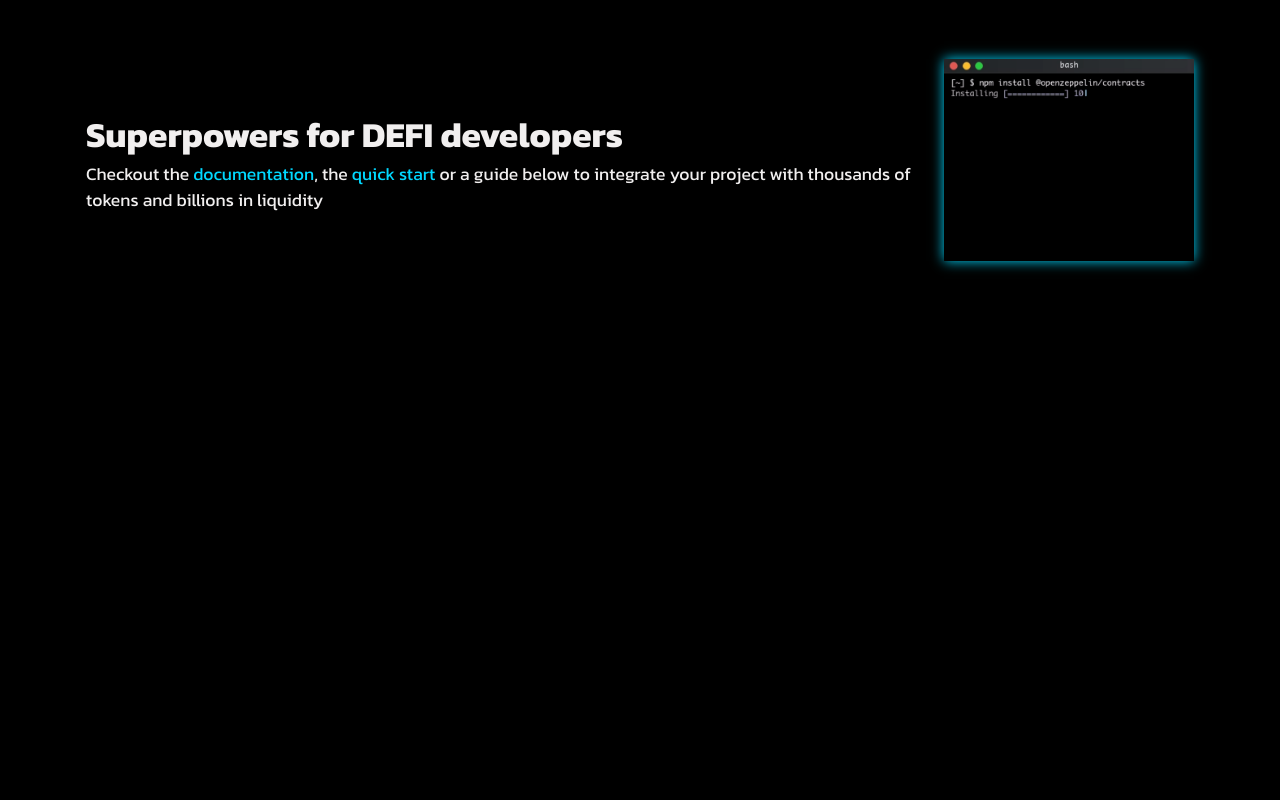
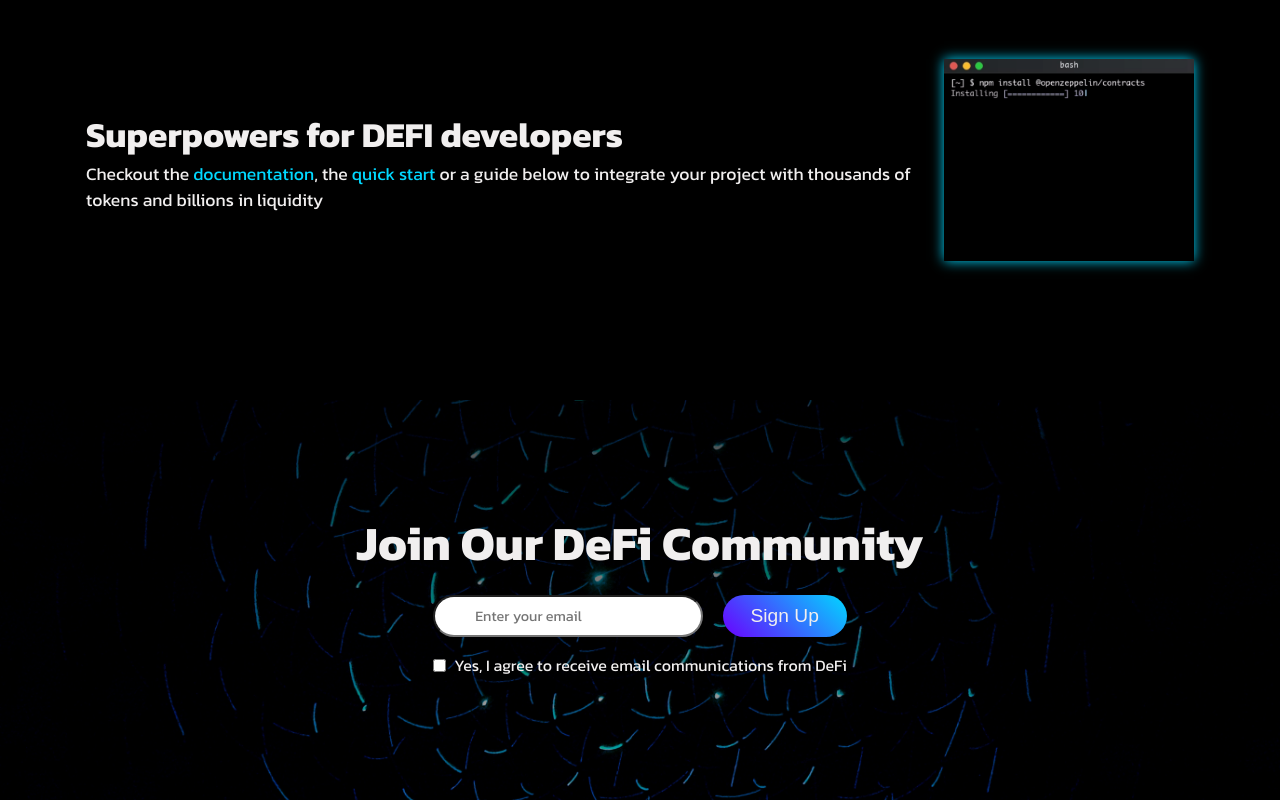
Before and after one commit to mena0018/Trading-Website, a React (Create React App) app: page / in a window 1280 px wide. Shown: the part 1690-2490 px from the top of the page. Before the commit the page ends 2090 px from the top, so only its background shows below. Built offline with nearby package versions, Linux system fonts and the light colour scheme.

Commit message:
Implementation of the Subscription Section

```diff
--- a/src/App.tsx
+++ b/src/App.tsx
@@ -3,6 +3,7 @@ import Home from "./pages/Home/Home";
 import "./index.scss";
 import About from "./pages/About/About";
 import Developer from "./pages/Developer/Developer";
+import Subscription from "./pages/Subscription/Subscription";
 
 
 function App() {
@@ -13,6 +14,7 @@ function App() {
       <Home />
       <About />
       <Developer />
+      <Subscription />
     </>
   );
 }
--- /dev/null
+++ b/src/pages/Subscription/Subscription.module.scss
@@ -0,0 +1,75 @@
+@import "../../scss/_mixins.scss";
+@import "../../scss/variables.scss";
+
+
+.subscription_container {
+  width: 100%;
+  height: 50vh;
+  position: relative;
+  padding: 1rem;
+
+  &::before {
+    content: "";
+    width: 100%;
+    height: 100%;
+    position: absolute;
+    top: 0;
+    left: 0;
+    z-index: -1;
+    background:
+      linear-gradient(rgba(0, 0, 0, 0.7), rgba(0, 0, 0, 0.3)),
+      url("../../assets/subscribe.jpg")
+      no-repeat center center/cover;
+  }
+
+  .subscription_content {
+    @include align-flex(center);
+    flex-direction: column;
+    width: 100%;
+    height: 100%;
+    margin: auto;
+  }
+
+ .form_container{
+    @include align-flex(space-between);
+    width: 100%;
+    margin: 1rem 0;
+
+    input[type="email"] {
+      padding: 0.7rem 2.5rem;
+      font-size: 0.9rem;
+      border-radius: 50px;
+      color: $black;
+
+      &::placeholder {
+        font-family: $font-fam;
+        font-size: 0.9rem;
+      }
+    }
+
+    input[type="checkbox"] {
+      margin-right: 0.5rem;
+    }
+  }
+}
+
+@media screen and (max-width: 495px) {
+  .form_container:nth-of-type(1) {
+    flex-direction: column;
+    gap: 1.2rem;
+
+    input[type="email"] {
+      padding: 0.5rem 2.5rem;
+    }
+
+    button {
+      width: 50%;
+      padding: 6px 28px;
+      font-size: 1rem;
+    }
+  }
+
+  .form_container:nth-of-type(2) {
+    text-align: center;
+  }
+}
--- /dev/null
+++ b/src/pages/Subscription/Subscription.tsx
@@ -0,0 +1,33 @@
+import styles from "./Subscription.module.scss";
+
+
+const Subscription = () => {
+  return (
+    <div className={styles.subscription_container}>
+
+      <div className={styles.subscription_content}>
+        <h2>Join Our DeFi Community</h2>
+        <form action="https://getform.io/f/2fb243df-c5e0-4e9e-92c8-c0e659948c10"
+              method="POST">
+
+          <div className={styles.form_container}>
+            <input type="email"
+                   name="email"
+                   placeholder="Enter your email"/>
+            <button className="btn">Sign Up</button>
+          </div>
+
+          <div className={styles.form_container}>
+            <input type="checkbox" id="newsletter"/>
+            <label htmlFor="newsletter">
+               Yes, I agree to receive email communications from DeFi
+            </label>
+          </div>
+
+        </form>
+      </div>
+    </div>
+  )
+}
+
+export default Subscription
```
